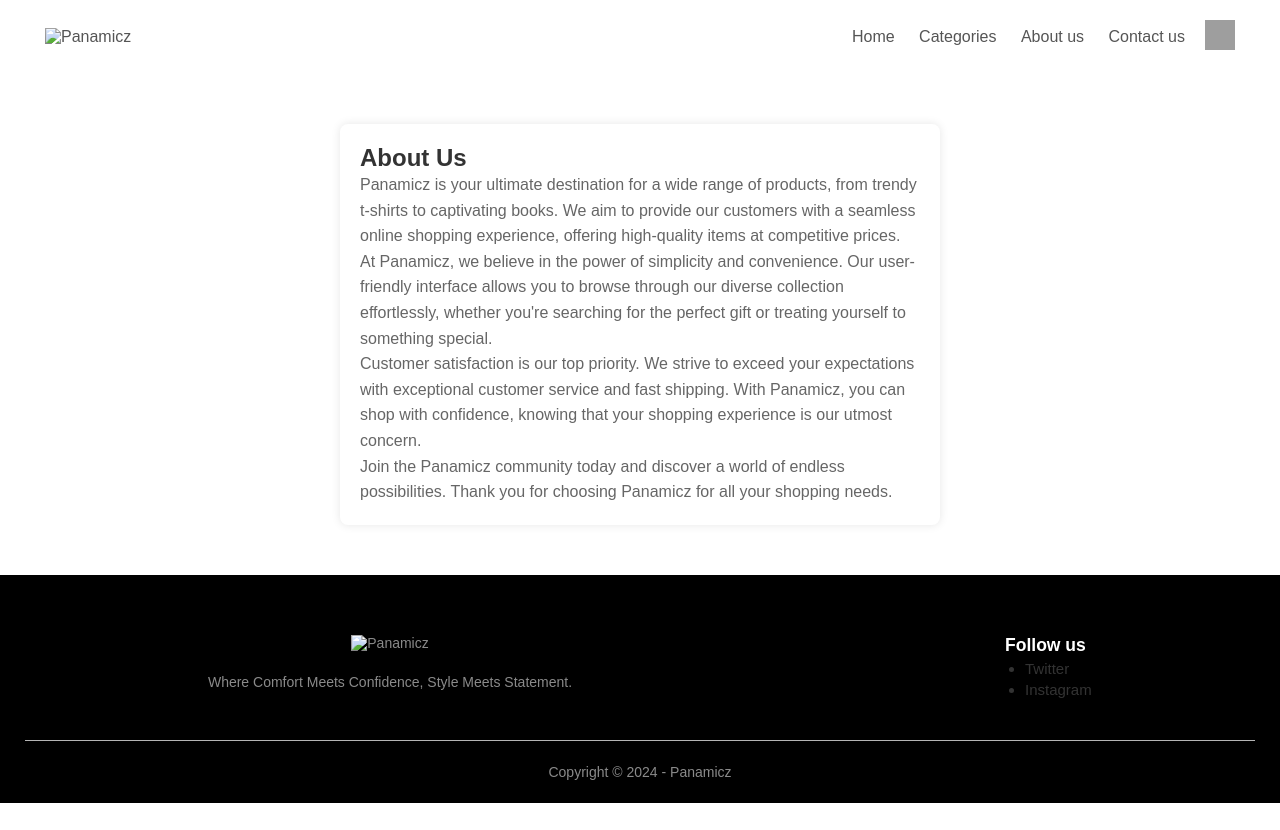
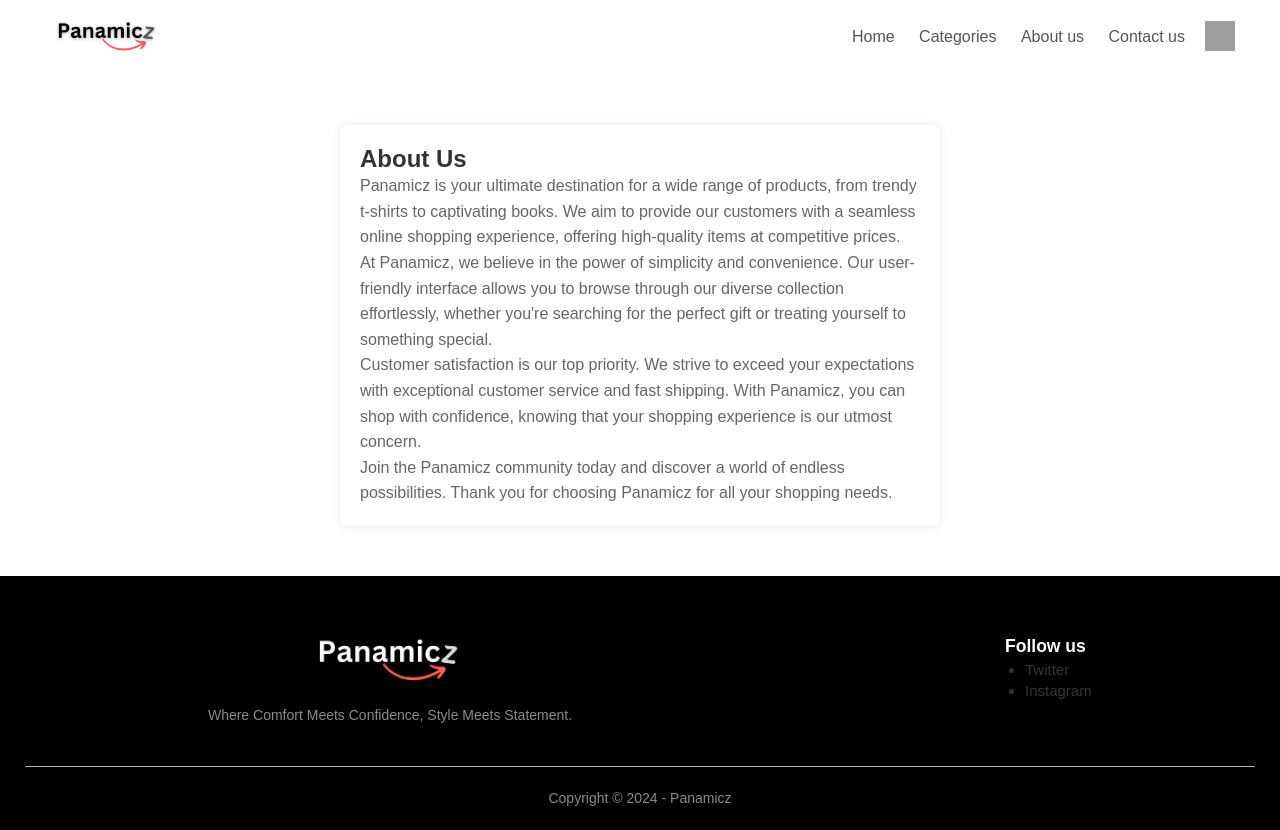
Before and after one commit to panamicz/panamicz.github.io, a plain HTML site: page about.html in a window 1280 px wide. Before the commit the page ends 803 px from the top, so only its background shows below. Drawn offline with Linux system fonts and the light colour scheme; grey boxes are pictures that could not be loaded.

Commit message:
Update about.html

```diff
--- a/about.html
+++ b/about.html
@@ -15,7 +15,7 @@
     <div class="container">
         <div class="navbar">
           <div class="logo">
-            <a href="/index.html"><img src="images/logo-white.png" alt="Panamicz" width="125px" /></a>
+            <a href="/index.html"><img src="logo-white.png" alt="Panamicz" width="125px" /></a>
           </div>
 
 
@@ -58,7 +58,7 @@
 
 
             <div class="footer-col-2">
-              <img src="images/logo-black.png" alt="Panamicz" />
+              <img src="logo-black.png" alt="Panamicz" />
               <p>
                 Where Comfort Meets Confidence, Style Meets Statement.
               </p>
```
